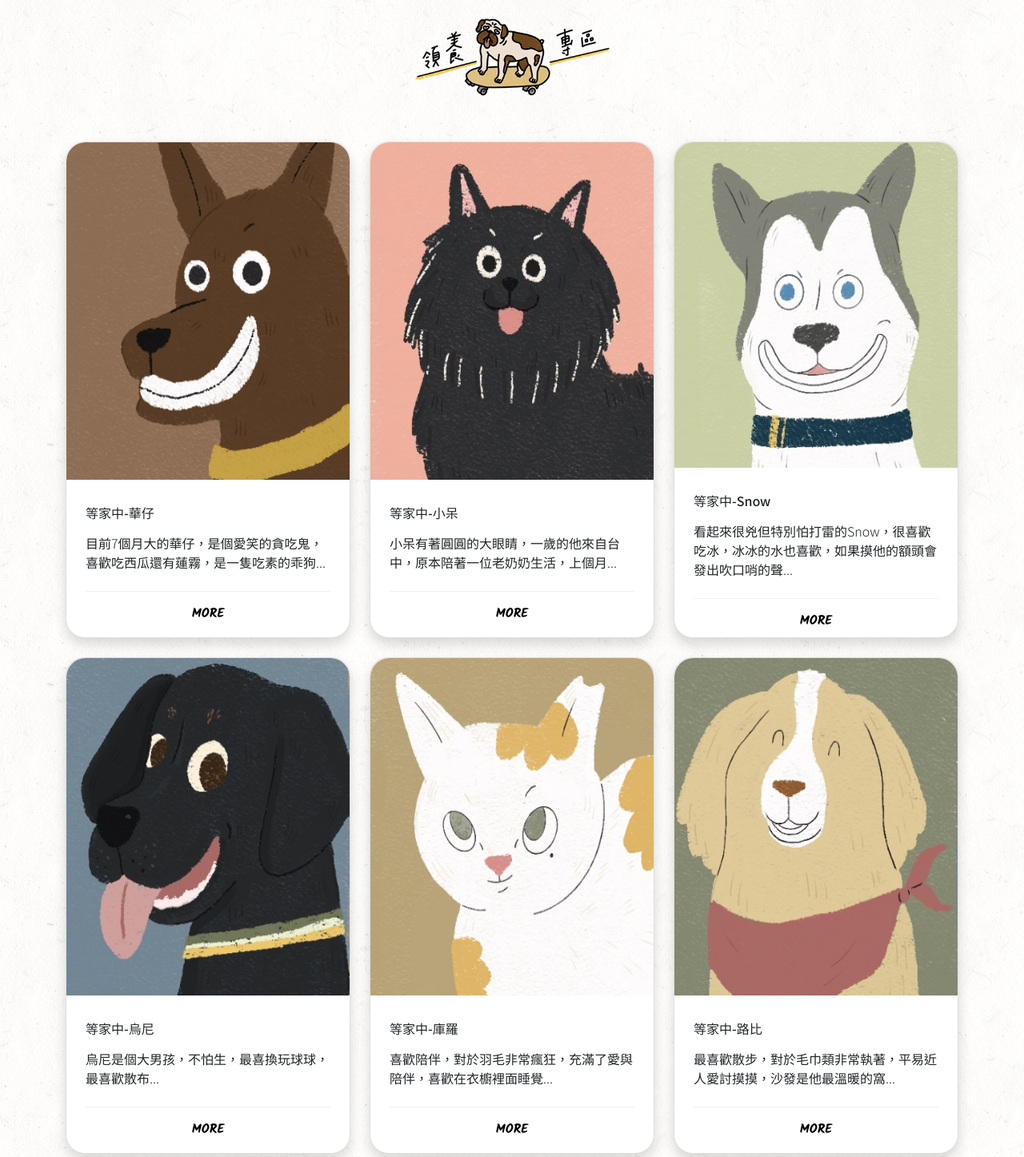
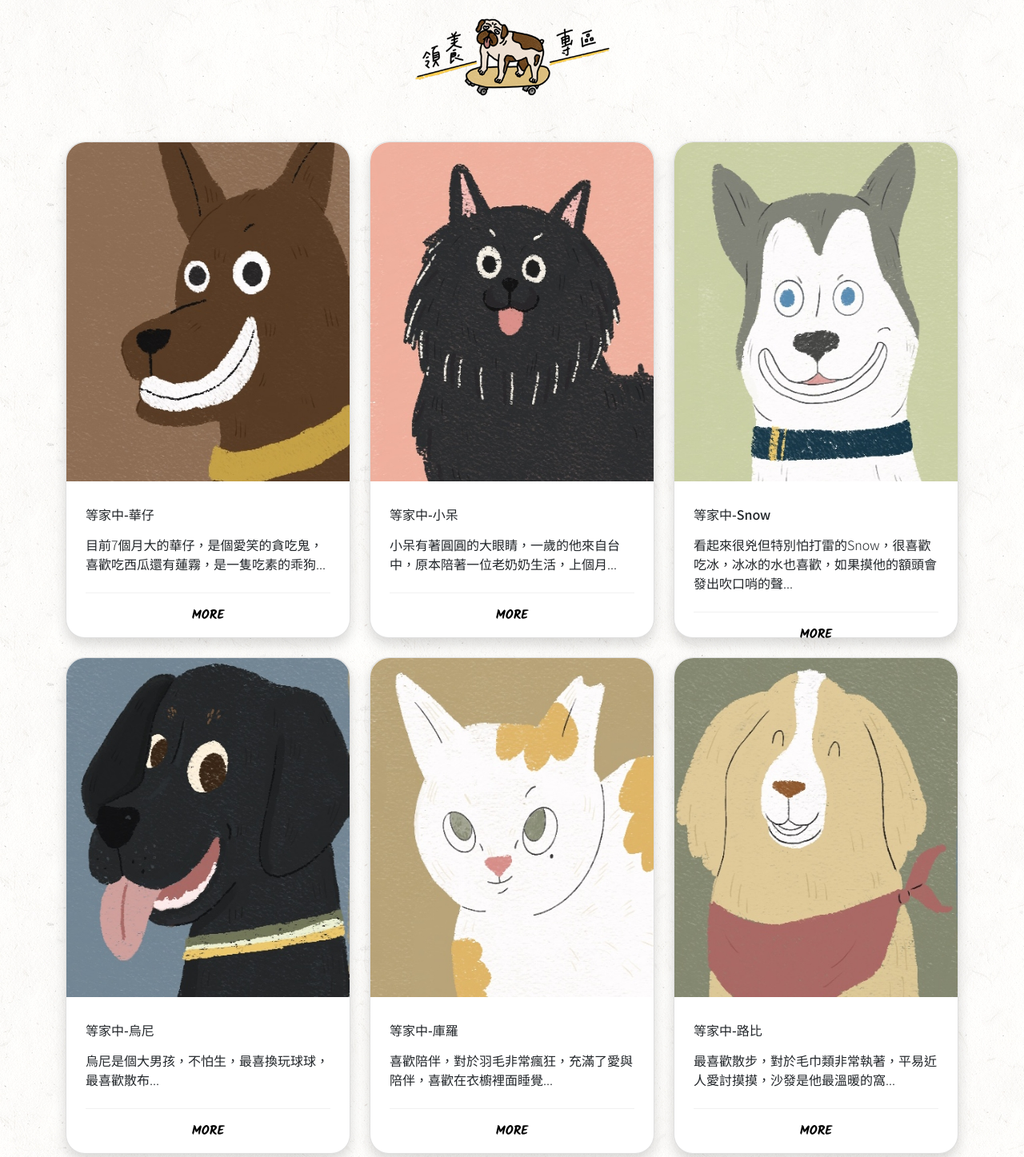
Before and after one commit to HCLin23/paintedpet, a website: page adoption.html in a window 1280 px wide. Shown: the part 127-1574 px from the top of the page at 80% size. Drawn offline with nearby package versions, Linux system fonts and the light colour scheme.

Commit message:
修改程式碼

```diff
--- a/adoption.html
+++ b/adoption.html
@@ -63,10 +63,10 @@
                 <div class="row row-cols-1 gy-3 mb-8 row-cols-md-2 row-cols-lg-3 gy-lg-5 mb-lg-12">
                     <div class="col" data-aos="fade-up">
                         <div class="card rounded-5 card-hover-custom" style="max-height: 621px;">
-                            <img src="../img/dog01.jpg" class="card-img-top rounded-5 rounded-bottom-0"
-                                style="height: 424px;" alt="...">
+                            <img src="img/dog01.jpg" class="card-img-top rounded-5 rounded-bottom-0"
+                                style="min-height: 424px;" alt="...">
                             <div class="card-img-overlay rounded-5 rounded-bottom-0 p-0 hoverImg "
-                                style="height: 424px; background-image: url(../img/dog01-hover-1.jpg);background-position: center;">
+                                style="height: 424px; background-image: url(img/dog01-hover-1.jpg);background-position: center;">
                             </div>
                             <div class="card-body px-5" style="min-height: 197px;">
                                 <h5 class="card-title fs-10 mb-3 mt-3">等家中-華仔</h5>
@@ -79,10 +79,10 @@
                     </div>
                     <div class="col" data-aos="fade-up">
                         <div class="card rounded-5 card-hover-custom" style="max-height: 621px;">
-                            <img src="../img/04.jpg" class="card-img-top rounded-5 rounded-bottom-0"
-                                style="height: 424px;" alt="...">
+                            <img src="img/04.jpg" class="card-img-top rounded-5 rounded-bottom-0"
+                                style="min-height: 424px;" alt="...">
                             <div class="card-img-overlay rounded-5 rounded-bottom-0 p-0 hoverImg "
-                                style="height: 424px; background-image: url(../img/dog01-hover.jpg);background-position: center;">
+                                style="height: 424px; background-image: url(img/dog01-hover.jpg);background-position: center;">
                             </div>
                             <div class="card-body px-5" style="min-height: 197px;">
                                 <h5 class="card-title fs-10 mb-3 mt-3">等家中-小呆</h5>
@@ -95,10 +95,10 @@
                     </div>
                     <div class="col" data-aos="fade-up">
                         <div class="card rounded-5 card-hover-custom" style="max-height: 621px;">
-                            <img src="../img/08.jpg" class="card-img-top rounded-5 rounded-bottom-0"
-                                style="height: 424px;" alt="...">
+                            <img src="img/08.jpg" class="card-img-top rounded-5 rounded-bottom-0"
+                                style="min-height: 424px;" alt="...">
                             <div class="card-img-overlay rounded-5 rounded-bottom-0 p-0 hoverImg "
-                                style="height: 424px;  background-image: url(../img/dog01-hover-2.jpg);background-position: center;">
+                                style="height: 424px;  background-image: url(img/dog01-hover-2.jpg);background-position: center;">
                             </div>
                             <div class="card-body px-5" style="min-height: 197px;">
                                 <h5 class="card-title fs-10 mb-3 mt-3">等家中-Snow</h5>
@@ -111,10 +111,10 @@
                     </div>
                     <div class="col" data-aos="fade-up">
                         <div class="card rounded-5 card-hover-custom" style="max-height: 621px;">
-                            <img src="../img/06.jpg" class="card-img-top rounded-5 rounded-bottom-0"
-                                style="height: 424px;" alt="...">
+                            <img src="img/06.jpg" class="card-img-top rounded-5 rounded-bottom-0"
+                                style="min-height: 424px;" alt="...">
                             <div class="card-img-overlay rounded-5 rounded-bottom-0 p-0 hoverImg "
-                                style="height: 424px;  background-image: url(../img/blackdog.jpeg);background-position: center;">
+                                style="height: 424px;  background-image: url(img/blackdog.jpeg);background-position: center;">
                             </div>
                             <div class="card-body px-5" style="min-height: 197px;">
                                 <h5 class="card-title fs-10 mb-3 mt-3">等家中-烏尼</h5>
@@ -127,10 +127,10 @@
                     </div>
                     <div class="col" data-aos="fade-up">
                         <div class="card rounded-5 card-hover-custom" style="max-height: 621px;">
-                            <img src="../img/07.jpg" class="card-img-top rounded-5 rounded-bottom-0"
-                                style="height: 424px;" alt="...">
+                            <img src="img/07.jpg" class="card-img-top rounded-5 rounded-bottom-0"
+                                style="min-height: 424px;" alt="...">
                             <div class="card-img-overlay rounded-5 rounded-bottom-0 p-0 hoverImg "
-                                style="height: 424px;  background-image: url(../img/cat.jpeg);background-position: center;">
+                                style="height: 424px;  background-image: url(img/cat.jpeg);background-position: center;">
                             </div>
                             <div class="card-body px-5" style="min-height: 197px;">
                                 <h5 class="card-title fs-10 mb-3 mt-3">等家中-庫羅</h5>
@@ -143,10 +143,10 @@
                     </div>
                     <div class="col" data-aos="fade-up">
                         <div class="card rounded-5 card-hover-custom" style="max-height: 621px;">
-                            <img src="../img/05.jpg" class="card-img-top rounded-5 rounded-bottom-0"
-                                style="height: 424px;" alt="...">
+                            <img src="img/05.jpg" class="card-img-top rounded-5 rounded-bottom-0"
+                                style="min-height: 424px;" alt="...">
                             <div class="card-img-overlay rounded-5 rounded-bottom-0 p-0 hoverImg "
-                                style="height: 424px;  background-image: url(../img/goldendog.jpeg);background-position: center;">
+                                style="height: 424px;  background-image: url(img/goldendog.jpeg);background-position: center;">
                             </div>
                             <div class="card-body px-5" style="min-height: 197px;">
                                 <h5 class="card-title fs-10 mb-3 mt-3">等家中-路比</h5>
```
Also changed, not shown: index.html (+3 -3 lines).
